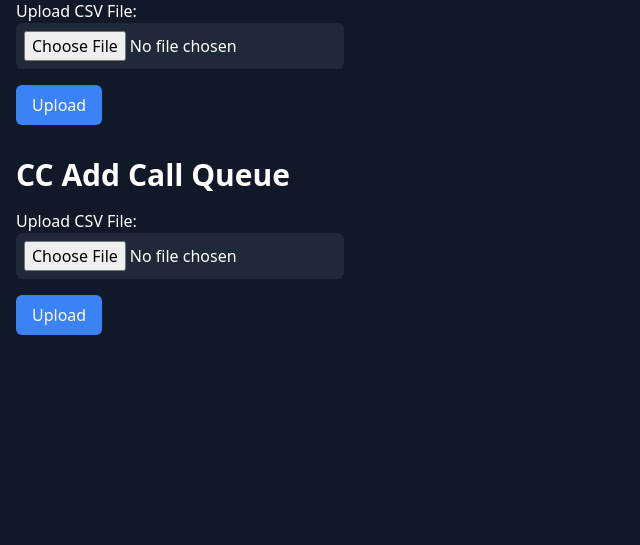
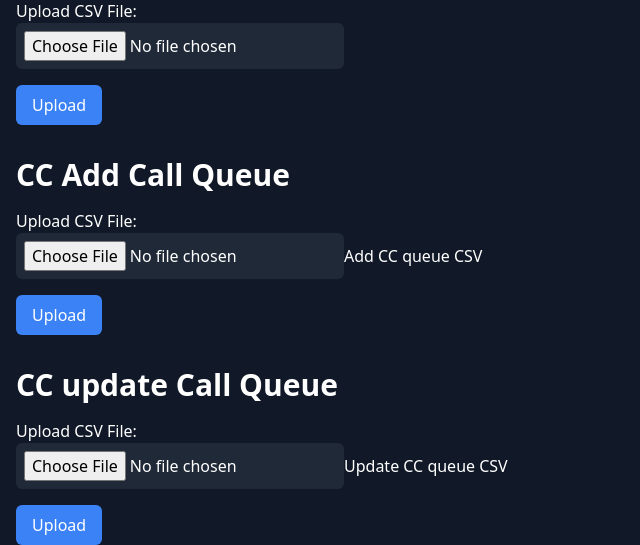
Before and after one commit to cloudwarriors-ai/cw-automation-station, a Flask app: page /update_zoom_oauth in a window 1280 px wide. Shown: the part 1363-1908 px from the top of the page, without its empty margins (0-640 px from the left). Before the commit the page ends 1698 px from the top, so only its background shows below. Run offline with Flask 3, Linux system fonts and the light colour scheme.

Commit message:
contact center additions added update

```diff
--- a/app/app.py
+++ b/app/app.py
@@ -48,7 +48,16 @@ def call_queue_id(cq_name):
             logging.debug("call queue id is : " + queue['id'])
             return queue['id']
 
+def cc_queue_id(queue_name):
+    client = ZoomClient(zoomclientId, zoomclientSecret, zoomaccountId)
+    call_queues_response = client.contact_center.queues_list()
 
+    call_queues = json.loads(call_queues_response.content)
+    for queue in call_queues['queues']:
+        logging.debug(queue)
+        if queue['queue_name'] == queue_name:
+            logging.debug("CC queue id is : " + queue['queue_id'])
+            return queue['queue_id']
 
 @app.route('/update_zoom_oauth', methods=['GET', 'POST'])
 def update_zoom_oauth():
@@ -208,5 +217,53 @@ def cc_create_call_queue():
 
     return render_template('index.html', zoomclientId=zoomclientId, zoomclientSecret=zoomclientSecret, zoomaccountId=zoomaccountId, output=output, action_success=action_success)
 
+@app.route('/cc_update_call_queue', methods=['GET', 'POST'])
+def cc_update_call_queue():
+    output = None
+    action_success = False
+    if request.method == 'POST':
+
+
+        file = request.files['csv_file']
+        # Process the CSV file here
+        # You can access the file using file.stream
+
+        # Add your code to process the CSV file
+        csv_data = file.stream.read().decode('utf-8')
+
+
+        # If you want to use DictReader, you need to convert it to a list first
+
+        reader = csv.DictReader(csv_data.splitlines())
+        #skip the headers
+        client = ZoomClient(zoomclientId, zoomclientSecret, zoomaccountId)
+
+
+
+
+
+        for row in reader:
+            id = cc_queue_id(row['queue_name'])
+            #client.phone.call_queues_create(name=row[0], description=row[1], extension_number=row[2])
+            # Process each row of the CSV file
+            # Example: print(row)
+            #chaeck for blank row[] value, if its not blank use the header as the name in the request like queue_name=row[0]
+
+            params = {k: v for k, v in row.items() if v}
+            params['queue_id'] = id
+            client_request = client.contact_center.queues_update(**params)
+
+            #output = client_request.json()
+
+        if client_request.status_code == 204:
+            logger.debug("Queue updated successfully")
+            output = "complete! check the logs for details"
+            action_success = True
+
+    return render_template('index.html', zoomclientId=zoomclientId, zoomclientSecret=zoomclientSecret, zoomaccountId=zoomaccountId, output=output, action_success=action_success)
+
+
+
+
 if __name__ == '__main__':
     app.run(debug=True)
--- /dev/null
+++ b/app/static/cc_queue_info.csv
@@ -0,0 +1,2 @@
+queue_name,queue_description,queue_type
+test2doug,test2doug,
--- /dev/null
+++ b/app/static/cc_queue_update.csv
@@ -0,0 +1,2 @@
+queue_name,queue_description,max_wait_time,wrap_up_time,max_engagement_in_queue,short_abandon_enable,short_abandon_threshold,channel_types,distribution_type,distribution_duration_in_seconds,connecting_media_id,transferring_media_id,holding_media_id,waiting_room_id,message_accept,wrap_up_expiration,overflow_to_goodbye_message,overflow_to_queue_id,overflow_to_flow_id,overflow_to_inbox_id,auto_close_message,auto_close_message_enabled,auto_close_timeout,auto_close_alert_message,auto_close_alert_message_enabled,auto_close_alert_message_time,recording_storage_location,service_level_threshold_in_seconds,service_level_exclude_short_abandoned_calls,service_level_exclude_long_abandoned_calls,service_level_exclude_abandoned_quit_engagements,service_level_target_in_percentage,agent_routing_profile_id
+test2doug,,20,,,,,,,,,,,,,,,,,,,,,,,,,,,,,,
--- a/app/templates/index.html
+++ b/app/templates/index.html
@@ -83,12 +83,20 @@
     <form method="POST" action="{{ url_for('cc_create_call_queue') }}" enctype="multipart/form-data">
         <div class="mb-4">
             <label for="csv_file" class="block">Upload CSV File:</label>
-            <input type="file" name="csv_file" id="csv_file" class="bg-gray-800 text-white rounded-md p-2">
+            <input type="file" name="csv_file" id="csv_file" class="bg-gray-800 text-white rounded-md p-2"><a href="{{ url_for('static', filename='cc_queue_info.csv') }}">Add CC queue CSV</a>
+        </div>
+        <input type="submit" value="Upload" class="bg-blue-500 hover:bg-blue-600 text-white rounded-md px-4 py-2">
+    </form>
+
+    <h1 class="text-3xl font-bold mt-8 mb-4">CC update Call Queue</h1>
+    <form method="POST" action="{{ url_for('cc_update_call_queue') }}" enctype="multipart/form-data">
+        <div class="mb-4">
+            <label for="csv_file" class="block">Upload CSV File:</label>
+            <input type="file" name="csv_file" id="csv_file" class="bg-gray-800 text-white rounded-md p-2"><a href="{{ url_for('static', filename='cc_queue_update.csv') }}">Update CC queue CSV</a>
         </div>
         <input type="submit" value="Upload" class="bg-blue-500 hover:bg-blue-600 text-white rounded-md px-4 py-2">
     </form>
 
 
-
 </body>
 </html>
```
